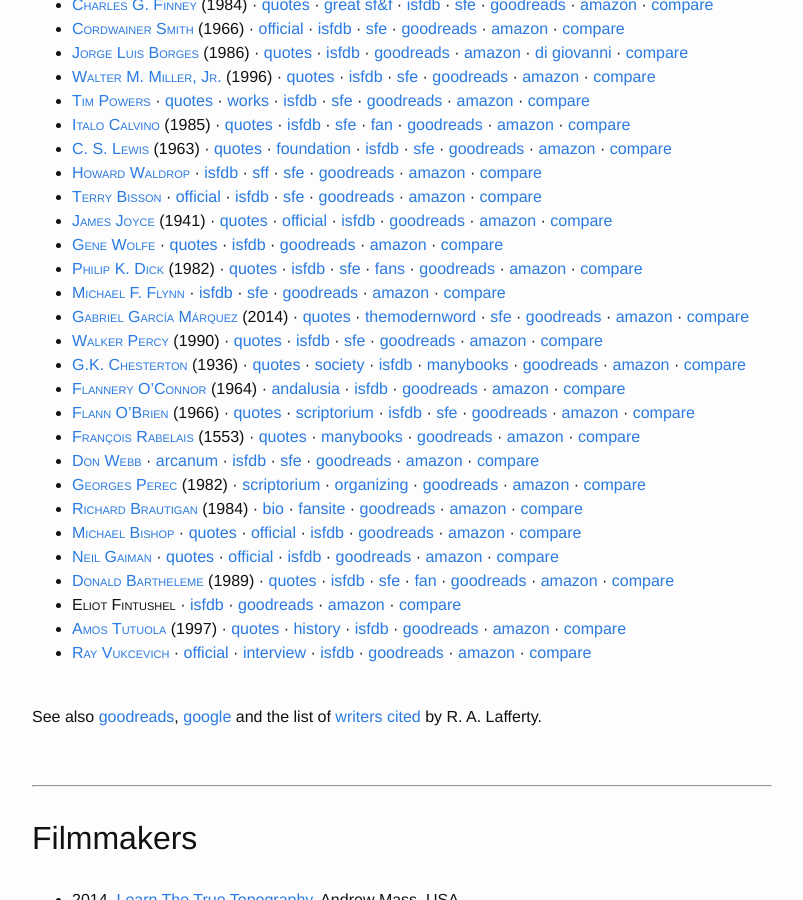
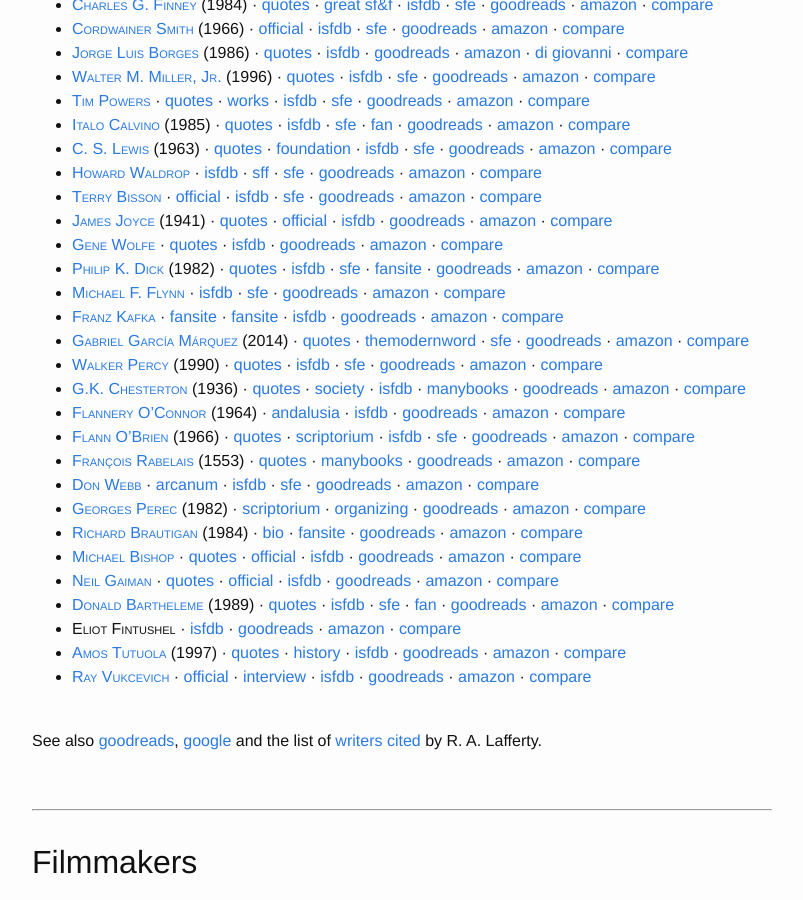
Before and after one commit to ralafferty/ralafferty.github.io, a Jekyll site: the page built from related.md, in a window 1280 px wide and 900 px high, scrolled down 585 px. Shown: the whole window, without its empty margins (238-1041 px from the left). Built offline with Jekyll 4.4.1, drawn with Linux system fonts in a browser that asks for light colours; nearby versions of some CDN libraries.

Commit message:
add franz kafka

```diff
--- a/related.md
+++ b/related.md
@@ -129,7 +129,7 @@
 &middot; [quotes](http://en.wikiquote.org/wiki/Philip_K._Dick)
 &middot; [isfdb](http://www.isfdb.org/cgi-bin/ea.cgi?23)
 &middot; [sfe](http://www.sf-encyclopedia.com/entry/dick_philip_k)
-&middot; [fans](http://www.philipkdickfans.com/)
+&middot; [fansite](http://www.philipkdickfans.com/)
 &middot; [goodreads](http://www.goodreads.com/author/show/4764.Philip_K_Dick)
 &middot; [amazon](http://www.amazon.com/Philip-K.-Dick/e/B00BRTKOEA)
 &middot; [compare](https://www.google.com/search?q=%22r.a.+lafferty%22+%22philip+k.+dick%22 "19k results")
@@ -139,6 +139,13 @@
 &middot; [goodreads](http://www.goodreads.com/author/show/126502.Michael_Flynn)
 &middot; [amazon](http://www.amazon.com/Michael-Flynn/e/B000APBAJA)
 &middot; [compare](https://www.google.com/search?q=%22r.a.+lafferty%22+%22michael+flynn%22 "18k results")
+  * <span class="stitle">[Franz Kafka](http://en.wikipedia.org/wiki/Franz_Kafka "... a German-language writer of novels and short stories, regarded by critics as one of the most influential authors of the 20th century. ")</span>
+&middot; [fansite](http://www.kafka.org/)
+&middot; [fansite](http://www.kafka-online.info/)
+&middot; [isfdb](http://www.isfdb.org/cgi-bin/ea.cgi?15578)
+&middot; [goodreads](http://www.goodreads.com/author/show/5223.Franz_Kafka)
+&middot; [amazon](http://www.amazon.com/Franz-Kafka/e/B002DPABLS)
+&middot; [compare](https://www.google.com/search?q=%22r.a.+lafferty%22+%22franz+kafka%22 "17k results")
   * <span class="stitle">[Gabriel García Márquez](http://en.wikipedia.org/wiki/Gabriel_Garc%C3%ADa_M%C3%A1rquez "...was a Colombian novelist, short-story writer, screenwriter and journalist... Considered one of the most significant authors of the 20th century, he was awarded the 1972 Neustadt International Prize for Literature and the 1982 Nobel Prize in Literature.")</span> (2014)
 &middot; [quotes](http://en.wikiquote.org/wiki/Gabriel_Garc%C3%ADa_M%C3%A1rquez)
 &middot; [themodernword](http://www.themodernword.com/gabo/)
@@ -245,6 +252,7 @@
 
 
 
+
 <br>
 See also [goodreads](http://www.goodreads.com/author/similar/4471254.R_A_Lafferty),
 [google](https://www.google.com/search?&q=+%22r.a.+lafferty%22#channel=fs&q=r+a+lafferty&stick=H4sIAAAAAAAAAGOovnz8BQMDgxEHsxCHfq6-QXJFmbkSnKUllZ1spV-Qml-Qkwqkiorz86yKM1NSyxMri3dtNMm_kcbuPCn1T9Hb-B1yuh38jABA1lvJTwAAAA)
```
